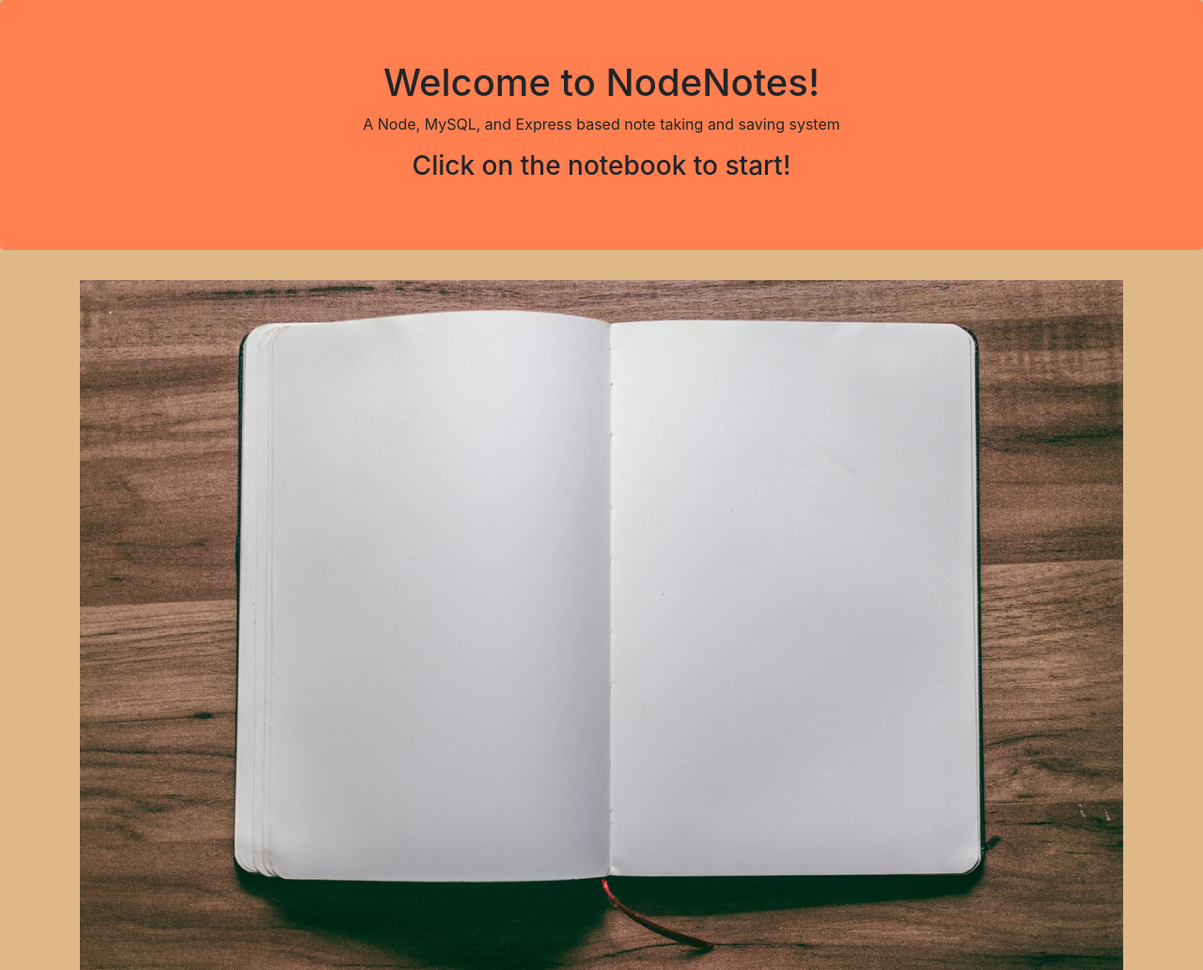
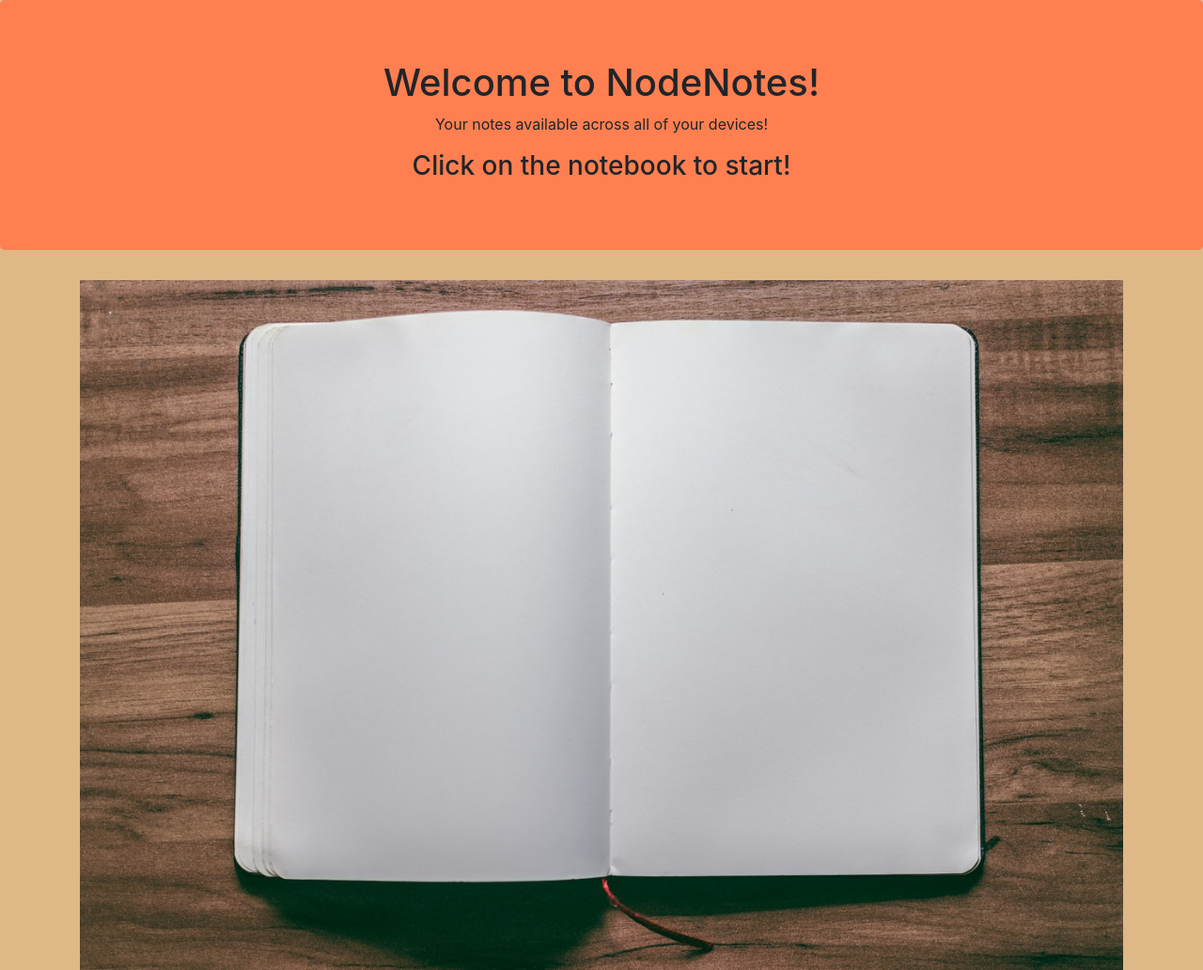
Before and after one commit to JamesCalingo/NodeNotes, a website: page public/home.html in a window 1280 px wide. Shown: the whole page at 94% size. Drawn offline with nearby package versions, Linux system fonts and the light colour scheme.

Commit message:
changing tagline

```diff
--- a/public/assets/css/style.css
+++ b/public/assets/css/style.css
@@ -5,7 +5,6 @@ body{
 .jumbotron{
   background: coral
 }
-
 
 .card-header {
   text-align: center;
--- a/public/home.html
+++ b/public/home.html
@@ -12,7 +12,7 @@
 <body>
  <div class="jumbotron text-center">
    <h1>Welcome to NodeNotes!</h1>
-   <p>A Node, MySQL, and Express based note taking and saving system</p>
+   <p>Your notes available across all of your devices!</p>
    <h3>Click on the notebook to start!</h3>
  </div>
  <div class="container text-center">
```
